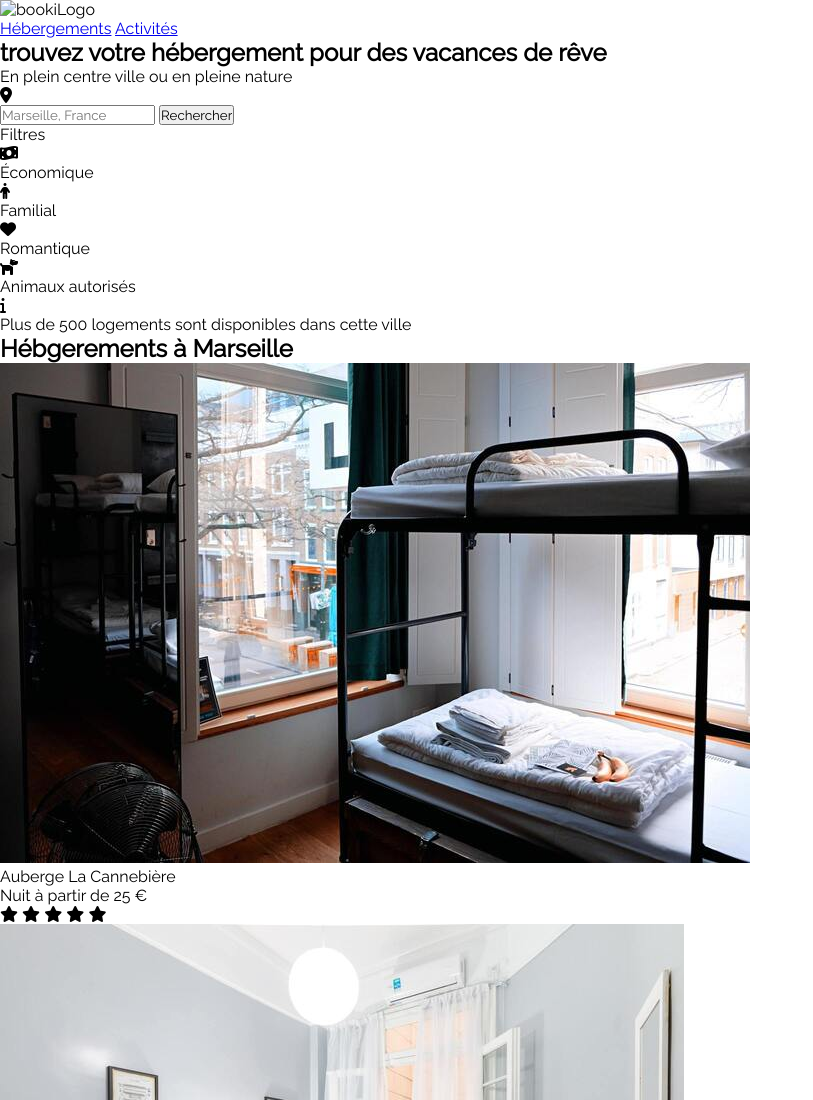
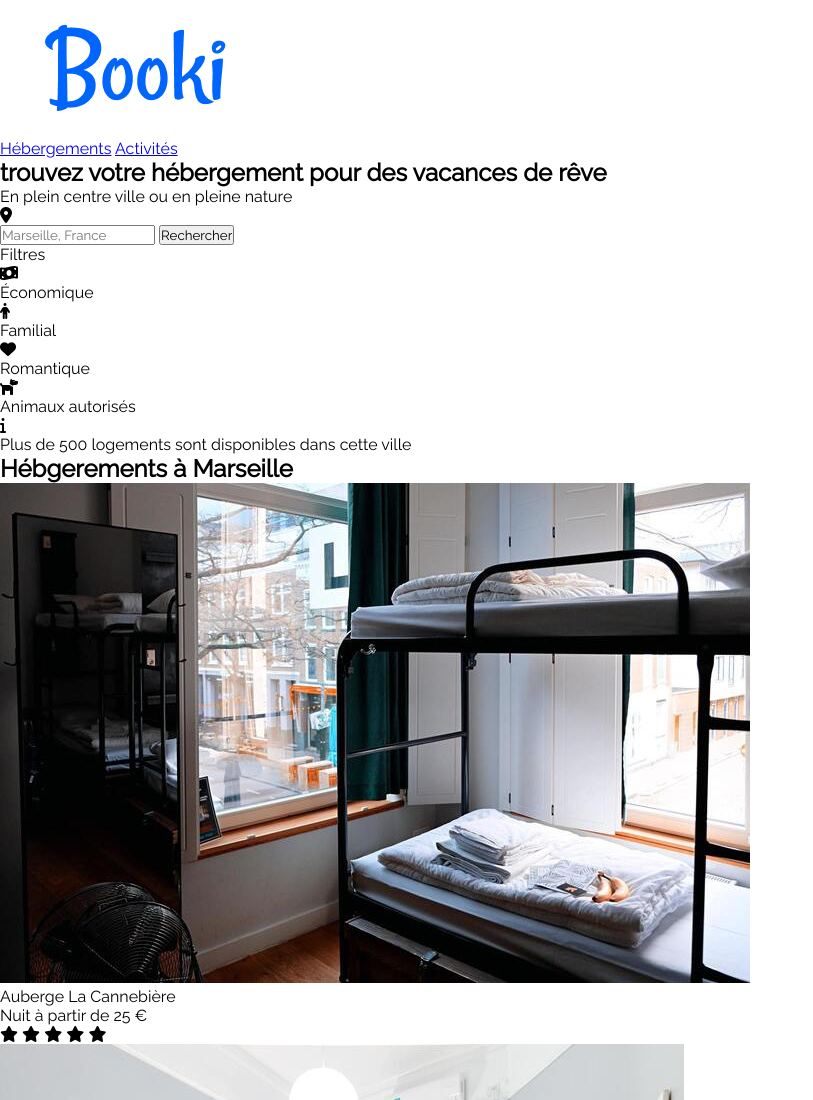
Before and after one commit to hgobr/booki, a plain HTML site: page index.html in a window 1280 px wide. Shown: the top 1100 px of the page, without its empty margins (0-813 px from the left). Drawn offline with Linux system fonts and the light colour scheme.

Commit message:
update main html structure

```diff
--- a/index.html
+++ b/index.html
@@ -12,7 +12,7 @@
     <title>Booki</title>
   </head>
   <body>
-    <header><img src="img/Booki@3x.png" alt="bookiLogo" /></header>
+    <header><img src="img/logos/BookiLogo.png" alt="bookiLogo" /></header>
     <nav>
       <a href="#">Hébergements</a>
       <a href="#">Activités</a>
```
Also changed, not shown: img/logos/BookiLogo.png (renamed from img/logos/Booki@3x.png).
